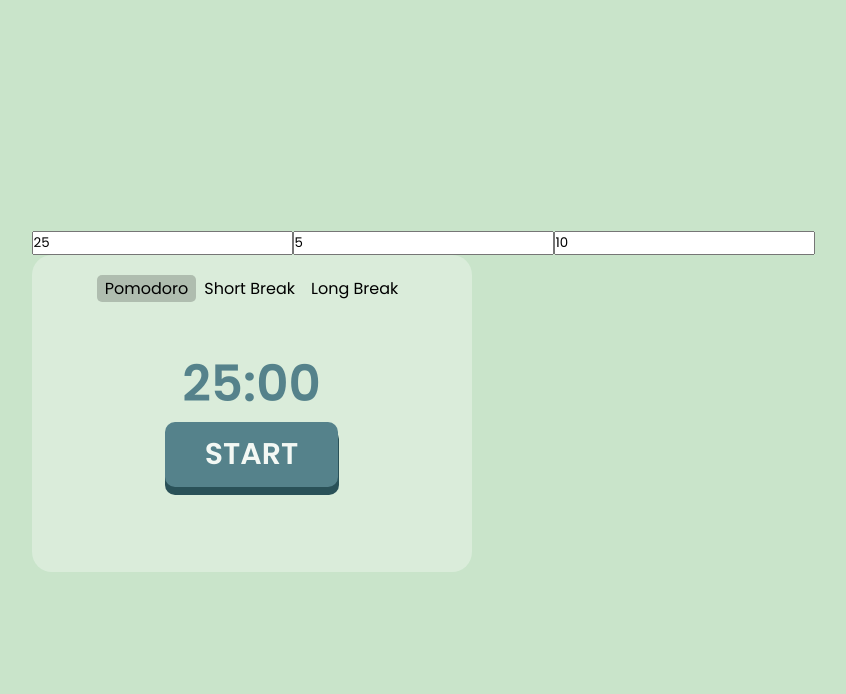
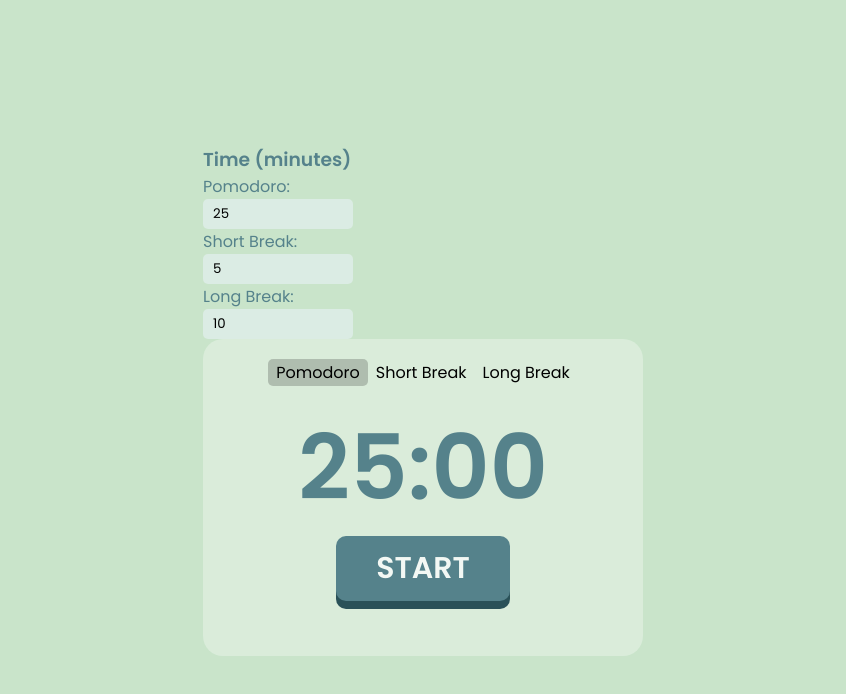
Before and after one commit to max-abraztsov/Pomodoro-Clock, a React (Create React App) app: page / in a window 1280 px wide. Shown: the top 694 px of the page, without its empty margins (217-1063 px from the left). Built offline with nearby package versions, Linux system fonts and the light colour scheme.

Commit message:
add style for inputs

```diff
--- a/src/App.js
+++ b/src/App.js
@@ -4,26 +4,26 @@ import "./styles/style.css";
 import AllTimers from "./components/AllTimers";
 
 function App() {
-
   // User time settings
-  const [timeSettings, setTimeSettings] = useState({
-    focus: 25,
-    short: 5,
-    long: 10,
-  })
+  const [timeSettings, setTimeSettings] = useState({focus: 25, short: 5, long: 10});
 
   return (
     <div className="App">
+      <div className="settings__items-inputs">
+        <h3>Time (minutes)</h3>
+        <p>Pomodoro:</p>
         <MyInput
           value={timeSettings.focus}
           getTime={ e => setTimeSettings({...timeSettings, focus: e.target.value}) }/>
+        <p>Short Break:</p>
         <MyInput
           value={timeSettings.short}
           getTime={ e => setTimeSettings({...timeSettings, short: e.target.value}) }/>
+        <p>Long Break:</p>
         <MyInput
           value={timeSettings.long}
           getTime={ e => setTimeSettings({...timeSettings, long: e.target.value}) }/>
-
+      </div>
       <AllTimers settings={timeSettings}/>
     </div>
   );
--- a/src/components/UI/input/MyInput.jsx
+++ b/src/components/UI/input/MyInput.jsx
@@ -1,8 +1,9 @@
 import React from 'react';
+import classes from './MyInput.module.css';
 
 const MyInput = ({getTime, value, id}) => {
     return (
-        <input id={id} type="number"  value={value} onChange={getTime} />
+        <input className={classes.myInput} id={id} type="number"  value={value} onChange={getTime} />
     );
 };
 
--- a/src/components/UI/input/MyInput.module.css
+++ b/src/components/UI/input/MyInput.module.css
@@ -0,0 +1,8 @@
+.myInput{
+    background-color: rgb(219, 236, 228);
+    border: 0 solid;
+    padding:5px 10px;
+    border-radius: 5px;
+    outline:none;
+
+}
--- a/src/styles/style.css
+++ b/src/styles/style.css
@@ -17,8 +17,21 @@
 }
 
 .clock{
-    font-size: 50px;
+    font-size: 90px;
     font-weight: 600;
+    color: #55828B;
+}
+
+.settings__items-inputs{
+    display:flex;
+    flex-direction:column;
+    width: 150px;
+}
+
+
+
+
+.settings__items-inputs h3, p{
     color: #55828B;
 }
 
```
Also changed, not shown: src/components/UI/modal/MyModal.jsx (added), src/components/UI/modal/MyModal.module.css (added). Lines whose indentation alone changed are shown as unchanged.
